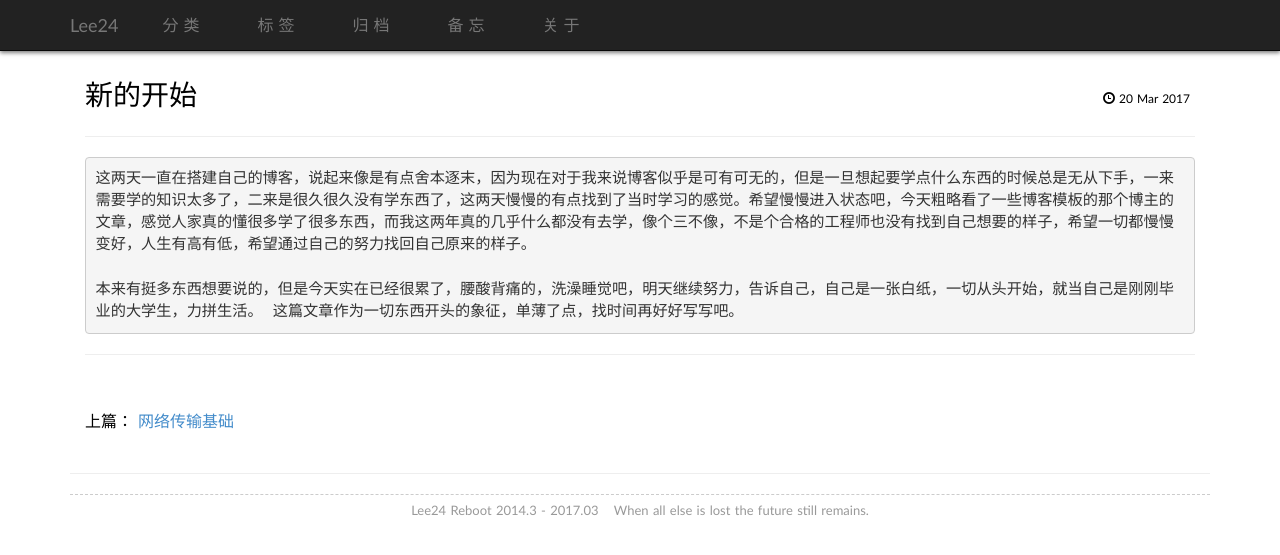
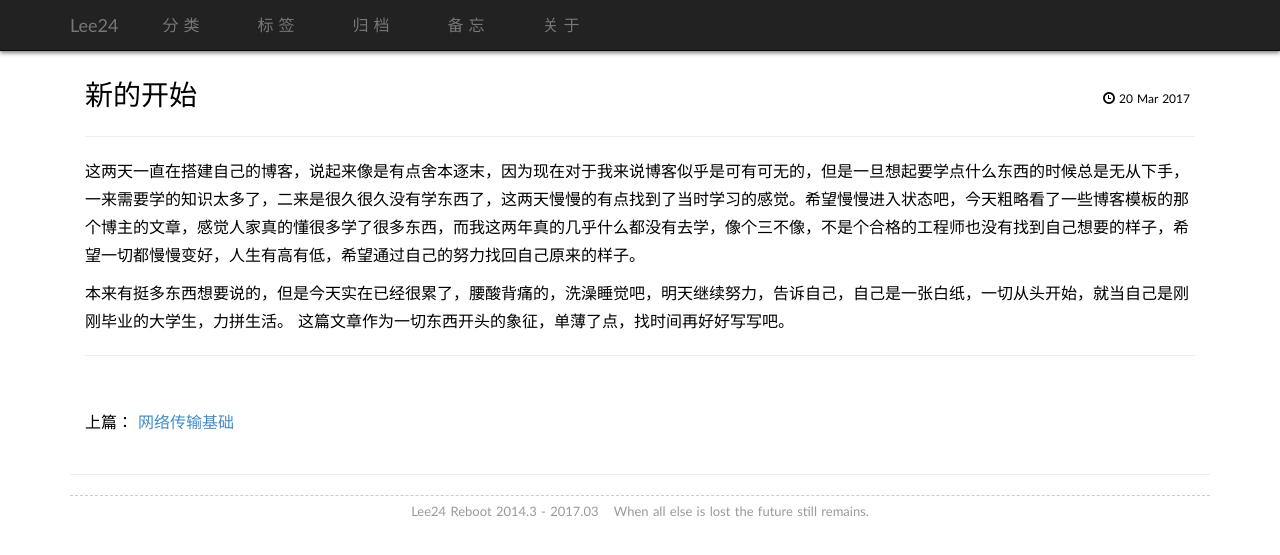
Before and after one commit to Lee24/Lee24.github.io, a Jekyll site: the page built from _posts/2017-03-20-first-blog.md, in a window 1280 px wide. Shown: the top 555 px of the page. Built offline with Jekyll 4.4.1, drawn with Linux system fonts in a browser that asks for light colours; comment, search, counter and statistics services are not loaded; some of the changed lines change nothing that is shown.

Commit message:
修改第一篇博客

```diff
--- a/_posts/2017-03-20-first-blog.md
+++ b/_posts/2017-03-20-first-blog.md
@@ -2,11 +2,12 @@
 layout:     post
 title:      新的开始
 keywords:   begin
-category:   生活
+category:   Life
 description: 初步搭建博客后的第一篇文章
 tags:		[新的开始]
 ---
 
-    这两天一直在搭建自己的博客，说起来像是有点舍本逐末，因为现在对于我来说博客似乎是可有可无的，但是一旦想起要学点什么东西的时候总是无从下手，一来需要学的知识太多了，二来是很久很久没有学东西了，这两天慢慢的有点找到了当时学习的感觉。希望慢慢进入状态吧，今天粗略看了一些博客模板的那个博主的文章，感觉人家真的懂很多学了很多东西，而我这两年真的几乎什么都没有去学，像个三不像，不是个合格的工程师也没有找到自己想要的样子，希望一切都慢慢变好，人生有高有低，希望通过自己的努力找回自己原来的样子。
 
-    本来有挺多东西想要说的，但是今天实在已经很累了，腰酸背痛的，洗澡睡觉吧，明天继续努力，告诉自己，自己是一张白纸，一切从头开始，就当自己是刚刚毕业的大学生，力拼生活。 这篇文章作为一切东西开头的象征，单薄了点，找时间再好好写写吧。
+这两天一直在搭建自己的博客，说起来像是有点舍本逐末，因为现在对于我来说博客似乎是可有可无的，但是一旦想起要学点什么东西的时候总是无从下手，一来需要学的知识太多了，二来是很久很久没有学东西了，这两天慢慢的有点找到了当时学习的感觉。希望慢慢进入状态吧，今天粗略看了一些博客模板的那个博主的文章，感觉人家真的懂很多学了很多东西，而我这两年真的几乎什么都没有去学，像个三不像，不是个合格的工程师也没有找到自己想要的样子，希望一切都慢慢变好，人生有高有低，希望通过自己的努力找回自己原来的样子。
+
+本来有挺多东西想要说的，但是今天实在已经很累了，腰酸背痛的，洗澡睡觉吧，明天继续努力，告诉自己，自己是一张白纸，一切从头开始，就当自己是刚刚毕业的大学生，力拼生活。 这篇文章作为一切东西开头的象征，单薄了点，找时间再好好写写吧。
```
